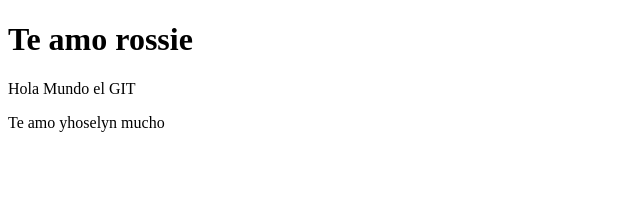
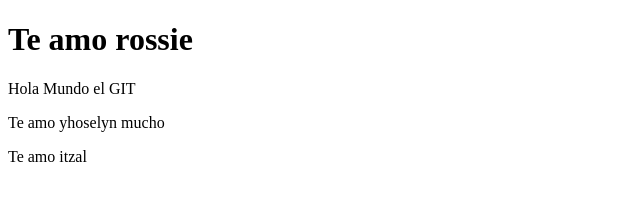
Before and after one commit to OmarRMC/omar-test, a plain HTML site: page index.html in a window 1280 px wide. Shown: the full height of the page, 0-640 px from the left. Drawn offline with Linux system fonts and the light colour scheme.

Commit message:
Amor a itzel

```diff
--- a/index.html
+++ b/index.html
@@ -10,6 +10,7 @@
     <p>Hola Mundo el GIT </p>
 
     <p>Te amo yhoselyn mucho </p>
+    <p>Te amo itzal</p>
 </body>
 <!--cuuando ejecutas git commit  :q! -->
 </html>
```
